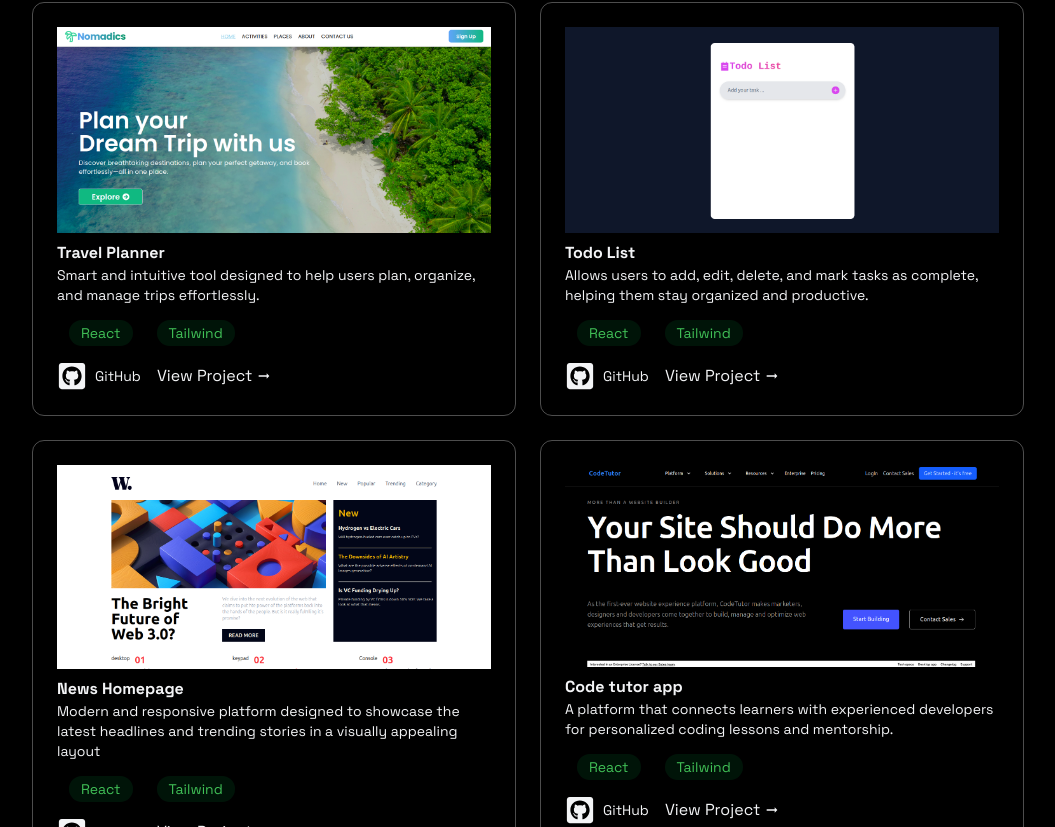
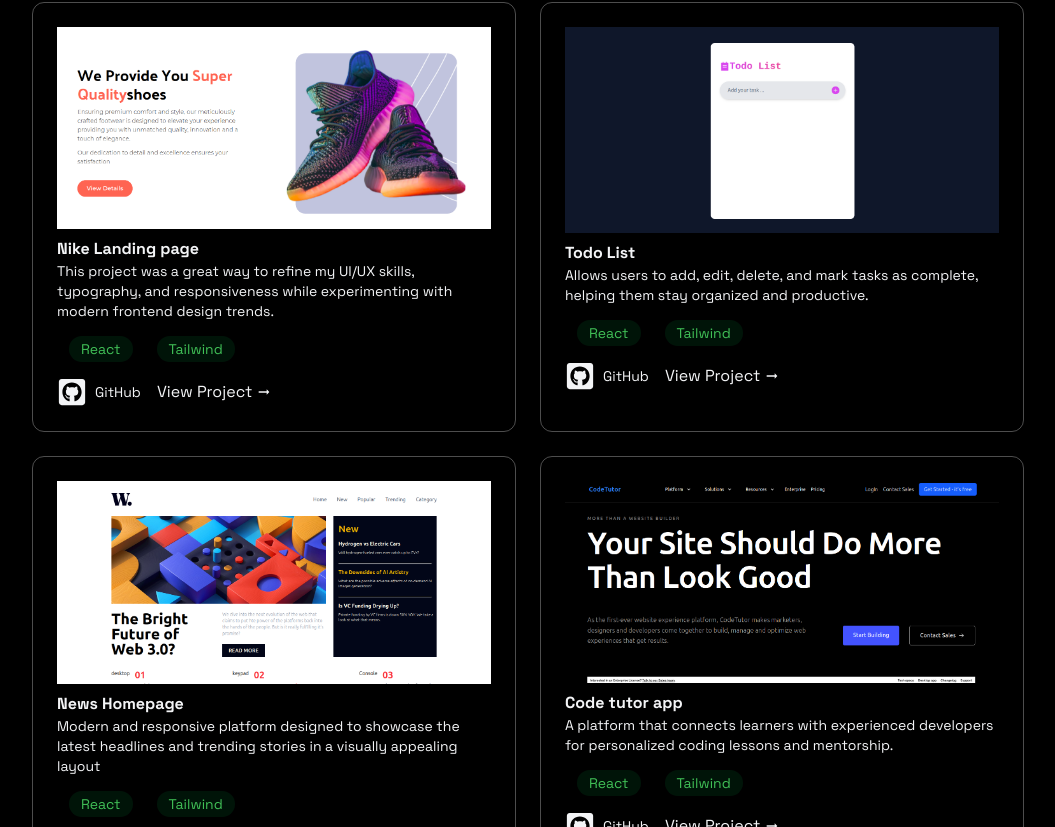
Before and after one commit to Joshuakibwage/official-portfolio, a React (Vite) app: page / in a window 1280 px wide. Shown: the part 1754-2581 px from the top of the page, without its empty margins (112-1167 px from the left). Built offline with nearby package versions, Linux system fonts and the light colour scheme.

Commit message:
Modify projects section

```diff
--- a/src/components/sections/Projects.jsx
+++ b/src/components/sections/Projects.jsx
@@ -1,6 +1,6 @@
 import { MdOutlineArrowRightAlt } from "react-icons/md";
 import { FaGithubSquare } from "react-icons/fa";
-import project1 from "../../assets/projectsImage.png"
+import project1 from "../../assets/project1-image.png"
 import project2 from "../../assets/project2-image.png"
 import project3 from "../../assets/project-3-image.png"
 import project4 from "../../assets/project4-image.png"
@@ -10,11 +10,11 @@
     const myProjects = [
         {
             img: project1,
-            title: "Travel Planner",
-            description: " Smart and intuitive tool designed to help users plan, organize, and manage trips effortlessly.",
+            title: "Nike Landing page",
+            description: "This project was a great way to refine my UI/UX skills, typography, and responsiveness while experimenting with modern frontend design trends. ",
             links: {
-                site: "https://travel-planner-ebon.vercel.app/",
-                github: "https://github.com/Joshuakibwage/travel-planner"
+                site: "https://nike-shop-landingpage.vercel.app/",
+                github: "https://github.com/Joshuakibwage/nike-shop"
             },
         },
         {
```
Also changed, not shown: src/assets/project1-image.png (added), src/assets/projectsImage.png (deleted).
